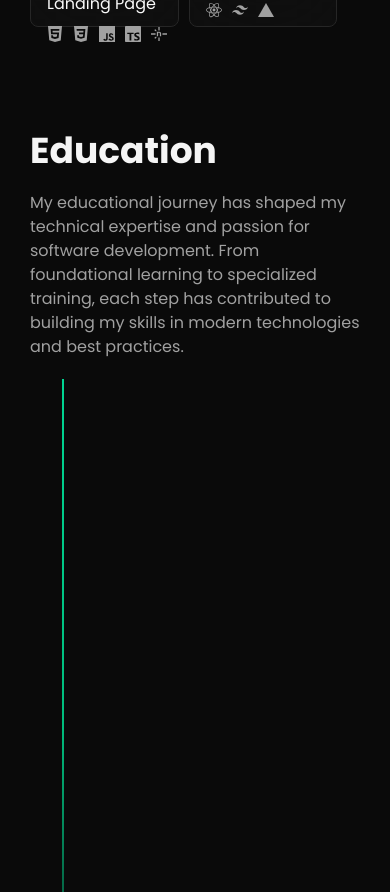
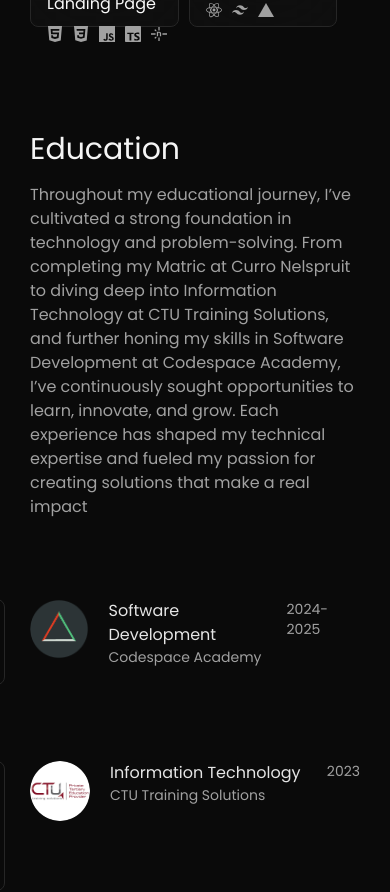
Before and after one commit to AlvaroP2003/alisolutions, a Next.js app: page / in a window 390 px wide. Shown: the part 2780-3672 px from the top of the page. Built offline with nearby package versions, Linux system fonts and the light colour scheme.

Commit message:
Removed toggle theme

```diff
--- a/app/components/Carousel/Sections/education.tsx
+++ b/app/components/Carousel/Sections/education.tsx
@@ -1,14 +1,7 @@
-'use client'
 
 import Image from "next/image";
-import { useEffect, useRef } from "react";
-import { gsap } from "gsap";
-import { ScrollTrigger } from "gsap/dist/ScrollTrigger";
-
-gsap.registerPlugin(ScrollTrigger);
 
 export default function Education() {
-  const timelineRef = useRef<HTMLDivElement>(null);
 
 const timelineData = [
   {
@@ -16,109 +9,74 @@
     school: "Codespace Academy",
     subject: "Software Development",
     duration: '2024-2025',
-      tasks: ["Website Development", "UI and UX Experience"]
+    tasks: [
+      "Website Development",
+      "UI and UX Experience"
+    ]
   },
   {
     image: '/education_ctu.png',
     school: "CTU Training Solutions",
     subject: "Information Technology",
     duration: '2023',
-      tasks: ["Python", "PostgreSQL", "Microsoft Azure Data Fundamentals"]
+    tasks: [
+      "Python",
+      "PostgreSQL",
+      "Microsoft Azure Data Fundamentals"
+    ]
   },
   {
     image: '/education_curro.jpg',
     school: "Curro Nelspruit",
     subject: "Matric Graduation",
     duration: '2021',
-      tasks: ["2× Top 10 Alumni Award", "Computer Applications Technology"]
+    tasks: [
+      "2× Top 10 Alumni Award",
+      "Computer Applications Technology"
+    ]
   }
 ];
 
-  useEffect(() => {
-    const timelineItems = timelineRef.current?.querySelectorAll('.timeline-item');
+    return (
+        <section id="education" className="h-[100vh] flex flex-col justify-center mb-[10vh]">
+            <h2 className="text-neutral-100 text-3xl mb-4">Education</h2>
+            <p className="text-neutral-400">Throughout my educational journey, I’ve cultivated a strong foundation in technology and problem-solving. From completing my Matric at Curro Nelspruit to diving deep into Information Technology at CTU Training Solutions, and further honing my skills in Software Development at Codespace Academy, I’ve continuously sought opportunities to learn, innovate, and grow. Each experience has shaped my technical expertise and fueled my passion for creating solutions that make a real impact</p>
 
-    if (timelineItems) {
-      // Set initial state for all items
-      gsap.set(timelineItems, {
-        opacity: 0,
-        x: -50,
-        scale: 0.9
-      });
 
-      // Create staggered animation
-      gsap.to(timelineItems, {
-        opacity: 1,
-        x: 0,
-        scale: 1,
-        duration: 0.6,
-        stagger: 0.2,
-        ease: "power2.out",
-        scrollTrigger: {
-          trigger: timelineRef.current,
-          start: "top 80%",
-          end: "bottom 20%",
-          toggleActions: "play none none reverse"
-        }
-      });
-    }
-  }, []);
-
-  return (
-    <section id="education" className="relative mb-[10vh]">
-      {/* Section Title - matching projects.tsx style */}
-      <h2 className="text-neutral-100 text-4xl font-bold mb-2">Education</h2>
-      <p className="text-neutral-400 my-5">My educational journey has shaped my technical expertise and passion for software development. From foundational learning to specialized training, each step has contributed to building my skills in modern technologies and best practices.</p>
-
-      {/* Timeline Container */}
-      <div ref={timelineRef} className="relative py-5">
-        {/* Timeline Line */}
-        <div className="absolute left-8 lg:left-1/2 lg:transform lg:-translate-x-1/2 top-0 bottom-0 w-0.5 bg-gradient-to-b from-emerald-400 via-emerald-500 to-transparent"></div>
-
-        {/* Timeline Items */}
-        {timelineData.map((item, index) => (
-          <div
-            key={index}
-            className="timeline-item relative flex flex-col lg:flex-row items-center lg:items-start mb-12 lg:mb-16"
-          >
-            {/* Timeline Image as Dot */}
-            <div className="absolute left-6 lg:left-1/2 lg:transform lg:-translate-x-1/2 w-16 h-16 z-10">
+            <div className="flex flex-col justify-between mt-20 h-[60vh] lg:px-20">
+                {timelineData.map((item,index) => (
+                    <div key={index} className="timeline-item relative flex justify-between">
+                        <div className="flex gap-5">
+                            <div className="relative h-[60px] w-[60px] lg:h-[90px] lg:w-[90px] rounded-full overflow-hidden hover:scale-110 transition-all cursor-pointer">
                                 <Image
                                  src={item.image}
                                  alt={item.school}
-                width={64}
-                height={64}
-                className="w-16 h-16 object-cover rounded-full shadow-lg"
+                                 fill
+                                 className="object-cover"
                                 />
                             </div>
 
-            {/* Duration above timeline */}
-            <div className="absolute left-6 lg:left-1/2 lg:transform lg:-translate-x-1/2 -top-8 z-10">
-              <div className="bg-gradient-to-r from-emerald-400 via-emerald-500 to-emerald-600 px-3 py-1 rounded-full text-xs font-semibold shadow-md whitespace-nowrap">
-                {item.duration}
-              </div>
+                            <div>
+                              <h3 className="text-neutral-200 lg:text-lg">{item.subject}</h3>
+                              <h4 className="text-neutral-400 text-sm lg:text-md">{item.school}</h4>
                             </div>
 
-            {/* Content Card */}
-            <div className="ml-16 lg:ml-0 w-full lg:w-5/12 lg:mr-auto lg:pr-8">
-              <div className="backdrop-blur-2xl bg-neutral-900/40 rounded-lg p-4 border border-neutral-800 hover:bg-neutral-900 transition-all cursor-pointer">
-                {/* School and Subject */}
-                <h3 className="text-neutral-50 text-lg font-bold mb-2">{item.school}</h3>
-                <p className="text-neutral-400 text-sm mb-4">{item.subject}</p>
+                            <div className="timeline-info absolute w-[225px] bg-neutral-950 border border-neutral-800 hover:border-neutral-600 transition-all flex flex-col px-7 py-5 gap-2.5 rounded-lg -left-[250px]">
+                              <ul className="text-end flex flex-col gap-1">
+                                  {item.tasks.map((i,index) => (
+                                      <li key={index} className="text-neutral-400 hover:text-neutral-50 cursor-pointer text-sm transition-all">
+                                        {i}
+                                      </li>
+                                  ))}
+                                </ul>
+                            </div>
 
-                {/* Tasks */}
-                <div className="space-y-2">
-                  {item.tasks.map((task, taskIndex) => (
-                    <div key={taskIndex} className="flex items-start text-neutral-400">
-                      <div className="w-1.5 h-1.5 bg-emerald-500 rounded-full mr-3 mt-2 flex-shrink-0"></div>
-                      <span className="text-sm leading-relaxed">{task}</span>
                         </div>
-                  ))}
-                </div>
-              </div>
-            </div>
+
+                        <div className="text-neutral-400 text-sm lg:text-base">{item.duration}</div>
                     </div>
                 ))}
             </div>
         </section>
-  );
+    )
 }
--- a/app/components/ThemeToggle/themeToggle.tsx
+++ /dev/null
@@ -1,25 +0,0 @@
-import { useRef, useState } from "react"
-
-
-
-export default function ToggleTheme() {
-
-    const toggleRef = useRef(null);
-    const [isOn, setIsOn] = useState(false);
-
-    const handleToggle = () => {
-        setIsOn(!isOn);
-        if (toggleRef.current) {
-        toggleRef.current.style.left = isOn ? "2.5px" : "calc(100% - 22.5px)";
-        }
-    };
-
-    return (
-        <div
-        onClick={handleToggle}
-         className="relative border w-[60px] h-[28px] rounded-full border-neutral-200">
-
-            <div ref={toggleRef} className="transition-all ease-in-out cursor-pointer absolute left-[2.5px] top-[2.5px] h-[20px] w-[20px] bg-white rounded-full"></div>
-        </div>
-    )
-}
```
Lines whose indentation alone changed are shown as unchanged.
